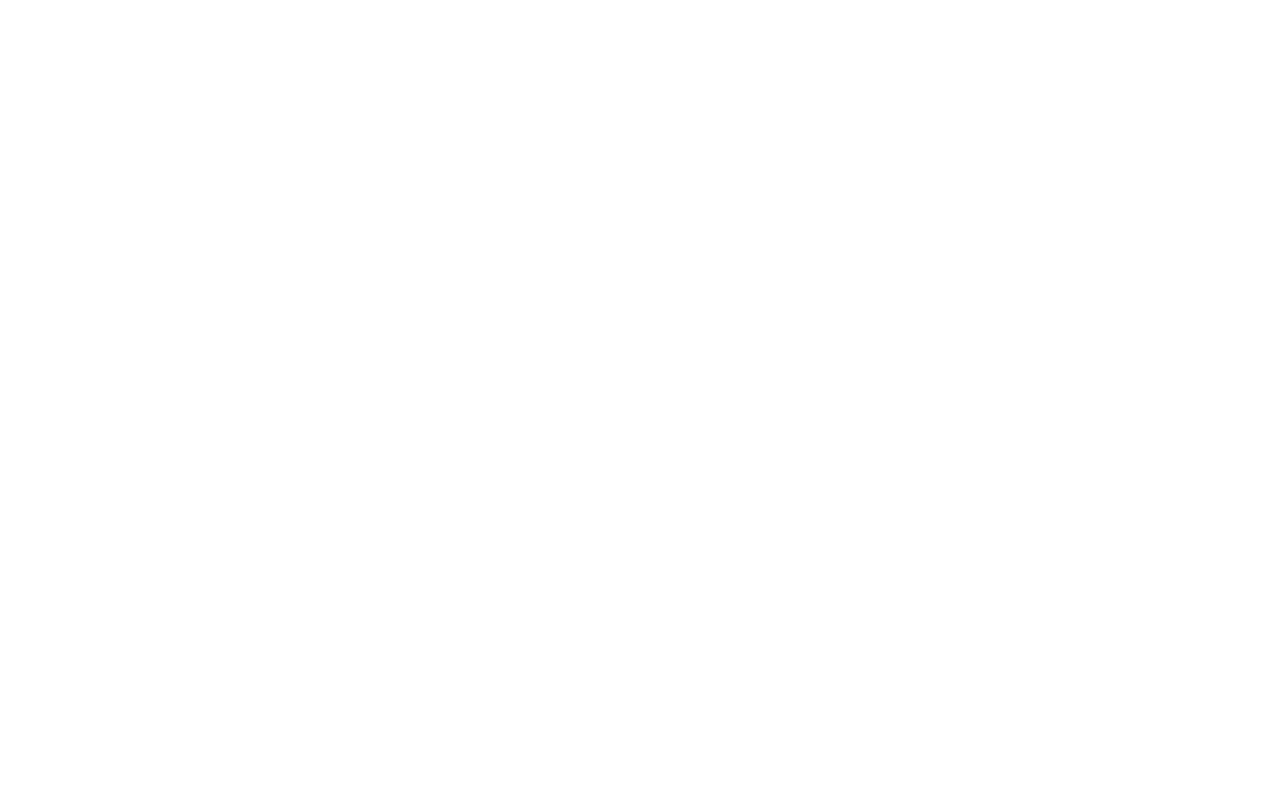
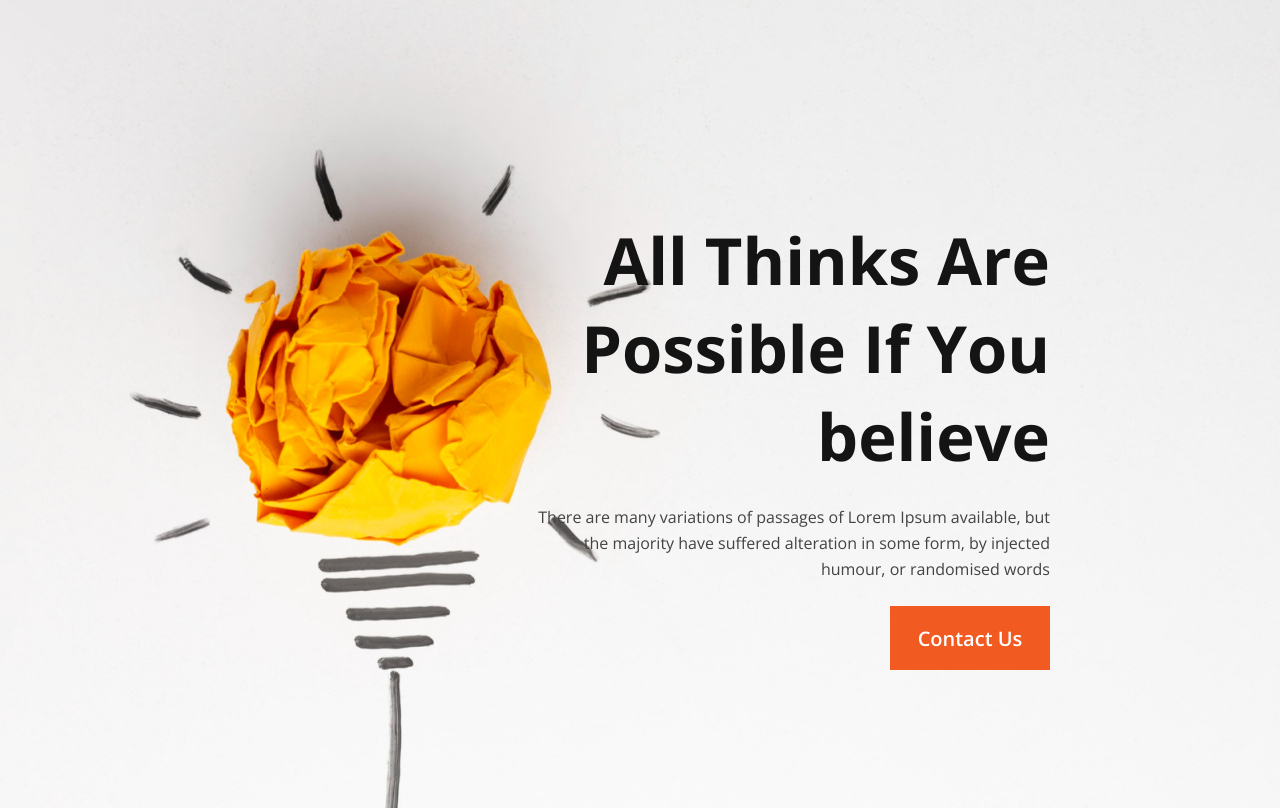
Before and after one commit to shakil-1/new-year, a plain HTML site: page index.html in a window 1280 px wide. Drawn offline with nearby package versions, Linux system fonts and the light colour scheme.

Commit message:
create a banner section

```diff
--- a/index.html
+++ b/index.html
@@ -14,8 +14,30 @@
     <link rel="stylesheet" href="./styles/style.css" />
   </head>
   <body>
-    <header></header>
-    <main></main>
+    <header>
+      <section class="banner-header">
+          <div class="single-column">
+            <div class="column-right">
+              <h1 class="section-title">
+                All Thinks Are Possible If You believe
+              </h1>
+              <p class="column-description">
+                There are many variations of passages of Lorem Ipsum available,
+                but the majority have suffered alteration in some form, by
+                injected humour, or randomised words
+              </p>
+            <div class="btn-right">
+                <button class="btn-primary">Contact Us</button>
+            </div>
+            </div>
+        </div>
+      </section>
+    </header>
+    <main>
+        <section>
+
+        </section>
+    </main>
     <footer></footer>
   </body>
 </html>
--- a/styles/style.css
+++ b/styles/style.css
@@ -3,3 +3,56 @@
     padding: 0;
     font-family: 'Open Sans', sans-serif;
 }
+.btn-primary{
+    width: 160px;
+    height: 64px;
+    background-color: #F15B22;
+    border: none;
+    color: #FFF;
+font-size: 20px;
+font-weight: 600;
+
+
+}
+.section-title{
+    color:  #151414;
+text-align: right;
+font-size: 65px;
+font-weight: 700;
+margin-top: 216px;
+}
+
+/* create a banner section  */
+.single-column{
+display: flex;
+justify-content: end;
+margin-right: 230px;
+
+
+
+
+}
+.column-right{
+    width: 525px;
+}
+.banner-header{
+   background-image: url(../images/banner/banner1.png);
+ background-size: cover;
+   height: 808px;
+
+}
+.column-description{
+    color: #444343;
+    text-align: right;
+    font-size: 16px;
+    font-weight: 400;
+    line-height: 26px;
+    margin: 24px 0;
+}
+.btn-right{
+    text-align: right;
+}
+
+.single-column{
+
+}
```
